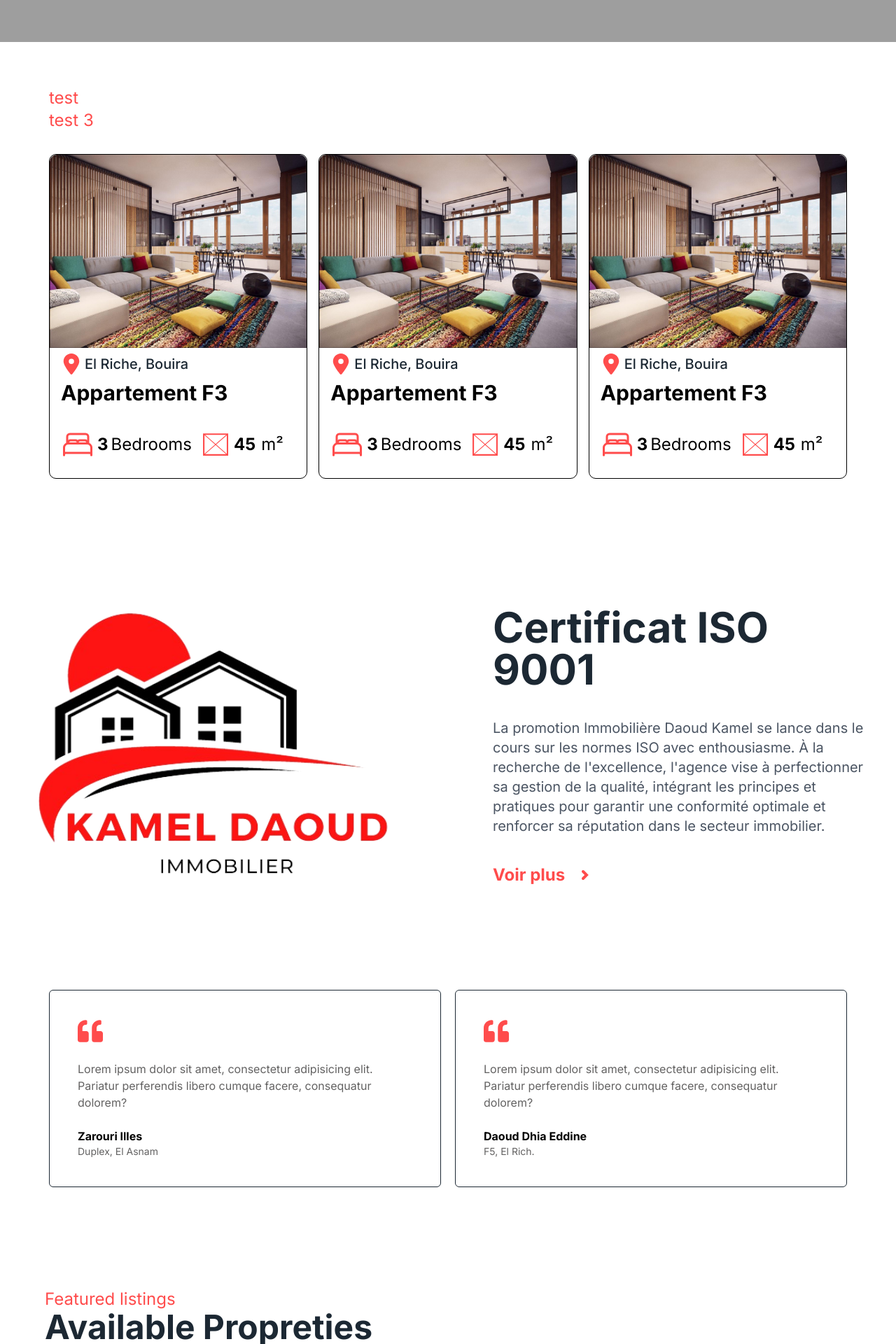
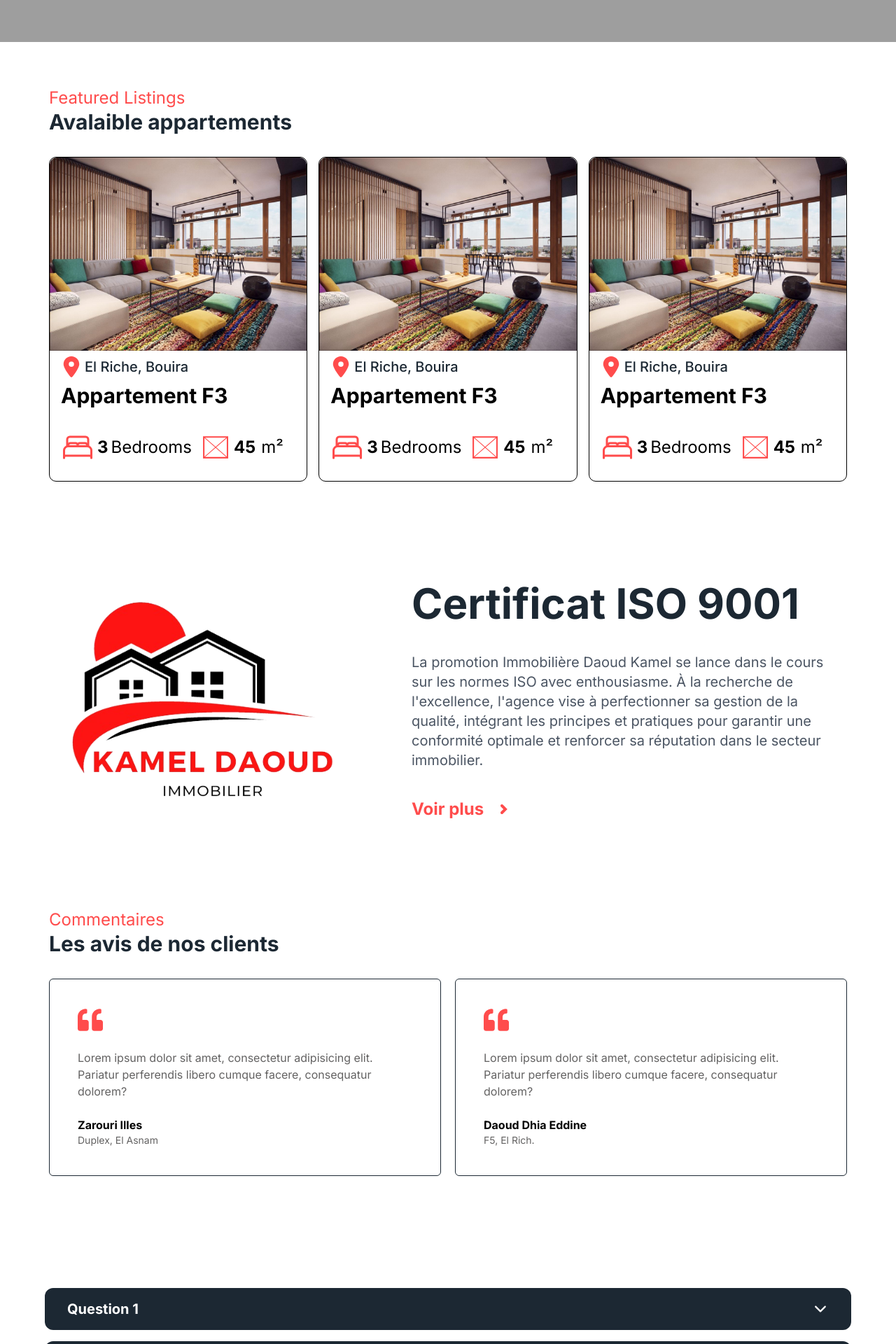
Before and after one commit to zarouri-illes/promotion-immobili-re-kamel-daoud, a Next.js app: page / in a window 1280 px wide. Shown: the part 740-2660 px from the top of the page at 70% size. Built offline with nearby package versions, Linux system fonts and the light colour scheme; grey boxes are pictures that could not be loaded.

Commit message:
Made a title component to avoid repeatetiveness

```diff
--- a/app/components/FAQ.jsx
+++ b/app/components/FAQ.jsx
@@ -1,14 +1,14 @@
 import { Accordion } from "./const";
 import { faq } from "./const";
+import { Title } from "./const";
 
 
 const FAQ = () => {
     return (
         <section className="w-full mt-16 px-8 md:px-16 xl:px-16">
-            <div className="mb-4 w-full">
-                <p className="text-primary xl:text-2xl md:text-lg">Featured listings</p>
-                <h2 className="md:text-3xl xl:text-5xl text-2xl font-bold text-secondary">Available Propreties</h2>
-            </div>
+
+            <Title title="" miniTitle="" />
+
             <div className="mt-8">
                 {faq.map((item) => (
                     <Accordion
--- a/app/components/Landing.jsx
+++ b/app/components/Landing.jsx
@@ -32,7 +32,7 @@ export const Landing = () => {
                         !open ? <FaBarsStaggered className="font-bold text-2xl absolute right-8 md:hidden" onClick={() => toggleOpen()} /> : <MdClose className="font-bold text-2xl absolute right-8 md:hidden" onClick={() => toggleOpen()} />
                     }
 
-                    <ul className="hidden md:absolute lg:right-[250px] md:right-[100px] xl:right-[500px] list-none md:flex gap-8 items-center">
+                    <ul className="hidden md:absolute lg:right-[450px] md:right-[200px] xl:right-[550px] list-none md:flex gap-8 items-center">
                         {
                             header.list.map((item) => (
                                 <li>
--- a/app/components/Profile.jsx
+++ b/app/components/Profile.jsx
@@ -3,28 +3,38 @@
 import { profile } from "./const"
 import { TiChevronRight } from "react-icons/ti";
 import { motion } from "framer-motion";
+import { useState } from "react";
 
 const Profile = () => {
+
+    const [inView, setView] = useState(false);
+
     return (
         <section className=' w-full px-8 lg:py-8 md:px-8 xl:px-10 mt-[100px] md:mt-[50px] text-3xl '>
-            <div className='flex flex-col lg:flex-row justify-between lg:justify-center lg:gap-32  items-center gap-2 '>
+            <div className='flex flex-col lg:flex-row justify-between lg:justify-center lg:gap-24  items-center gap-2 '>
 
                 <div>
                     <motion.img
                     initial={{scale: 0.5, opacity:0}}
-                    whileInView={{scale: 1, opacity:1}}
+                    onViewportEnter={ () => setView(true) }
+                    animate={ inView ? {scale: 1, opacity:1} : {}}
                     transition={{ duration: 1}}
-                    src={profile.image.link} alt={profile.image.alt} className='w-[500px] md:w-[500px] lg:w-[600px]'/>
+                    src={profile.image.link} alt={profile.image.alt} className='w-[500px] md:w-[450px] lg:w-[400px]'/>
                 </div>
 
-                <div className='space-y-6 xl:space-y-10'>
+                <motion.div
+                initial={{x: 200, opacity:0}}
+                onViewportEnter={ () => setView(true) }
+                animate={ inView ? {x: 0, opacity:1} : {}}
+                transition={{ duration: 1, delay: 0.5}}
+                className='space-y-6 xl:space-y-10'>
                     <h1 className='xl:text-6xl font-bold text-secondary lg:text-4xl'>{profile.name}</h1>
                     <p className='xl:text-xl text-lg text-gray md:max-w-[600px] lg:text-[15px]'>{profile.description}</p>
                     <a href={profile.button.link} target="_blank" className="flex transition-all items-center text-2xl text-primary font-bold text-center justify-start gap-4">
                         {profile.button.text}
                         <TiChevronRight />
                     </a>
-                </div>
+                </motion.div>
 
             </div>
         </section>
--- a/app/components/Propreties.jsx
+++ b/app/components/Propreties.jsx
@@ -5,13 +5,16 @@ import { IoBedOutline } from "react-icons/io5";
 import { TfiLayoutPlaceholder } from "react-icons/tfi";
 import { Title, propreties } from "./const";
 import { motion } from "framer-motion";
+import { useState } from "react";
 
 const Propreties = () => {
+
+    const [onView, setView] = useState(false);
 
     return (
         <section className="md:px-[70px] px-8 w-full overflow-hidden relative place-items-center mt-16">
 
-            <Title miniTitle="test" title="test 3" />
+            <Title miniTitle="Featured Listings" title="Avalaible appartements" />
 
             <div
             className=" flex flex-nowrap lg:mt-8 overflow-x-auto whitespace-nowrap pb-8 gap-4">
@@ -20,10 +23,10 @@ const Propreties = () => {
                         <motion.div
                         initial={{y:200, opacity:0}}
                         transition={{ duration: 1, delay: item.num}}
-                        whileInView={{y:0 , opacity:1
-                        }}
+                        onViewportEnter={ () => setView(true) }
+                        animate={ onView ? { y: 0, opacity: 1 } : {} }
 
-                        className="border rounded-[10px]">
+                        className="border rounded-[10px] z-[41684]">
                             <div>
                                 <img src={item.image.link} alt={item.image.alt} className="rounded-t-[10px]"/>
                             </div>
--- a/app/components/Reviews.jsx
+++ b/app/components/Reviews.jsx
@@ -3,26 +3,38 @@
 import { FaQuoteLeft } from "react-icons/fa";
 import { motion } from "framer-motion";
 import { reviews } from "./const";
-
+import { useState } from "react";
+import { Title } from "./const";
 
 const Reviews = () => {
 
+    const [onView, setView] = useState(false);
+
     return (
-        <section className="md:px-[70px] h-auto px-8 w-full py-12 mx-auto">
+        <section className="md:px-[70px] h-auto px-8 w-full py-16 mx-auto">
 
-            <div class="mb-5 grid grid-cols-1 gap-5 sm:grid-cols-2 md:mb-6 md:grid-cols-2 lg:mb-8">
+            <Title title="Les avis de nos clients" miniTitle="Commentaires" />
+
+            <div
+            class="mb-5 mt-8 grid grid-cols-1 gap-5 sm:grid-cols-2 md:mb-6 md:grid-cols-2 lg:mb-8">
                 {reviews.map((item) => (
-                    <div class="grid grid-cols-1 gap-6 rounded-md border border-solid border-secondary bg-white p-8 md:p-10">
+                    <motion.div
+                    initial={{y:200, opacity:0}}
+                    transition={{ duration: 1, delay: item.delay}}
+                    onViewportEnter={ () => setView(true) }
+                    animate={ onView ? { y: 0, opacity: 1 } : {} }
+
+                    class="grid grid-cols-1 gap-6 rounded-md border border-solid border-secondary bg-white p-8 md:p-10">
                     <FaQuoteLeft className="text-4xl text-primary"/>
                         <p class="text-[#636262]">{item.par}</p>
                         <div class="flex flex-row items-start">
                             <div class="flex flex-col items-start">
                                 <h6 class="text-base font-bold">{item.name}</h6>
-                                <p class="text-sm text-[#636262] sm:text-sm">   {item.appartement}
+                                <p class="text-sm text-[#636262] sm:text-sm">{item.appartement}
                                 </p>
                             </div>
                         </div>
-                    </div>
+                    </motion.div>
                 ))}
             </div>
         </section>
--- a/app/components/Title.jsx
+++ b/app/components/Title.jsx
@@ -23,7 +23,7 @@ const Title = (props) => {
                 onViewportEnter={ () => setInView(true) }
                 animate={ inView ? {x: 0, opacity: 1} : {}}
                 transition={{duration:1, delay: 0.1}}
-                className="text-primary xl:text-2xl md:text-lg">{props.title}
+                className="text-secondary text-xl md:text-3xl font-bold ">{props.title}
             </motion.h1>
         </div>
     )
--- a/app/components/const.js
+++ b/app/components/const.js
@@ -150,11 +150,13 @@ const reviews = [
         par: "Lorem ipsum dolor sit amet, consectetur adipisicing elit. Pariatur perferendis     libero cumque facere, consequatur dolorem?",
         name: "Zarouri Illes",
         appartement: "Duplex, El Asnam",
+        delay: 0.2
     },
     {
         par: "Lorem ipsum dolor sit amet, consectetur adipisicing elit. Pariatur perferendis     libero cumque facere, consequatur dolorem?",
         name: "Daoud Dhia Eddine",
         appartement: "F5, El Rich.",
+        delay: 0.5
     }
 ]
 
--- a/app/page.js
+++ b/app/page.js
@@ -9,7 +9,6 @@ export default function Home() {
             <Profile />
             <Reviews />
             <FAQ />
-            <OldProjects/>
             <Socials />
             <Footer />
         </>
```
